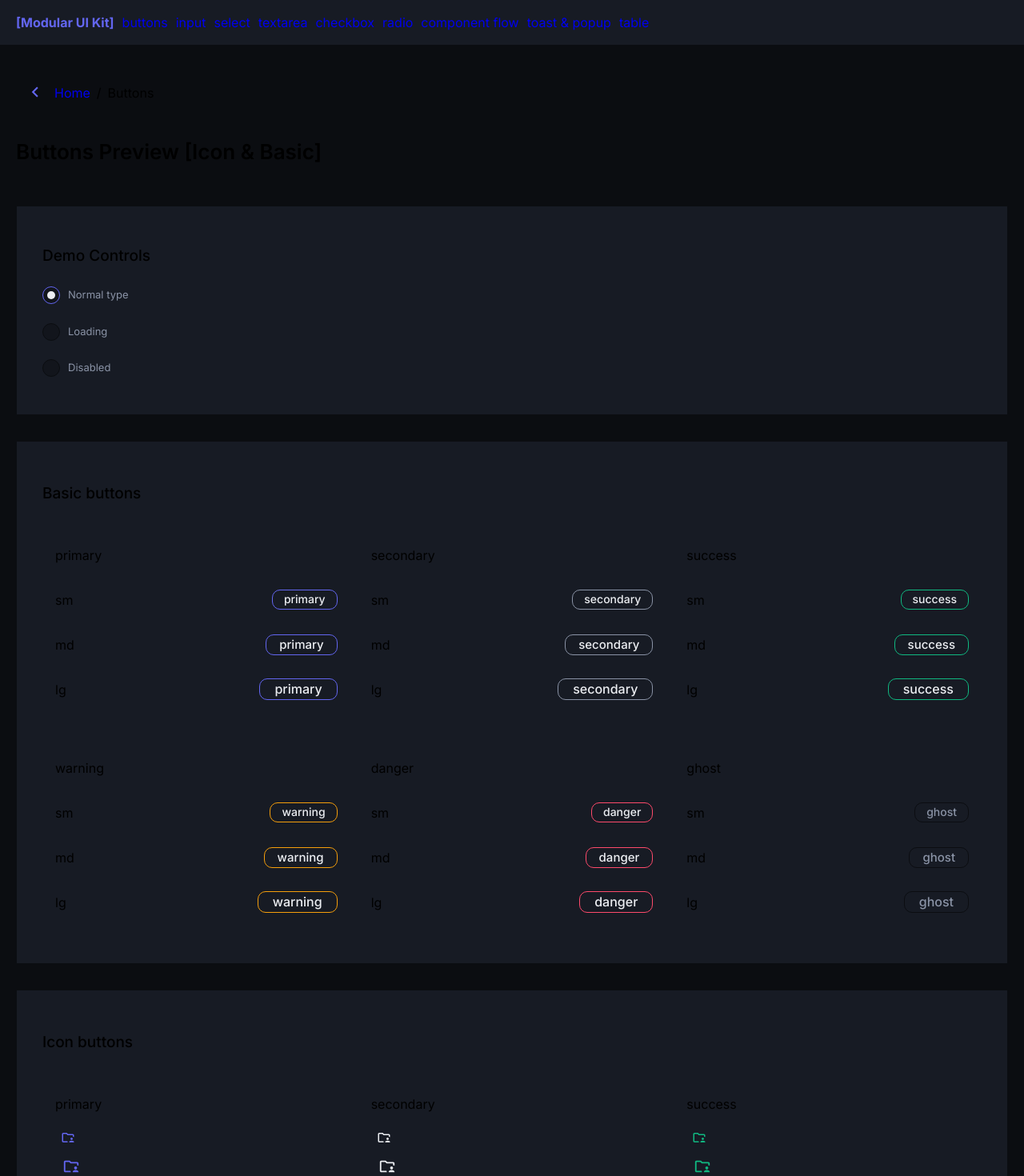
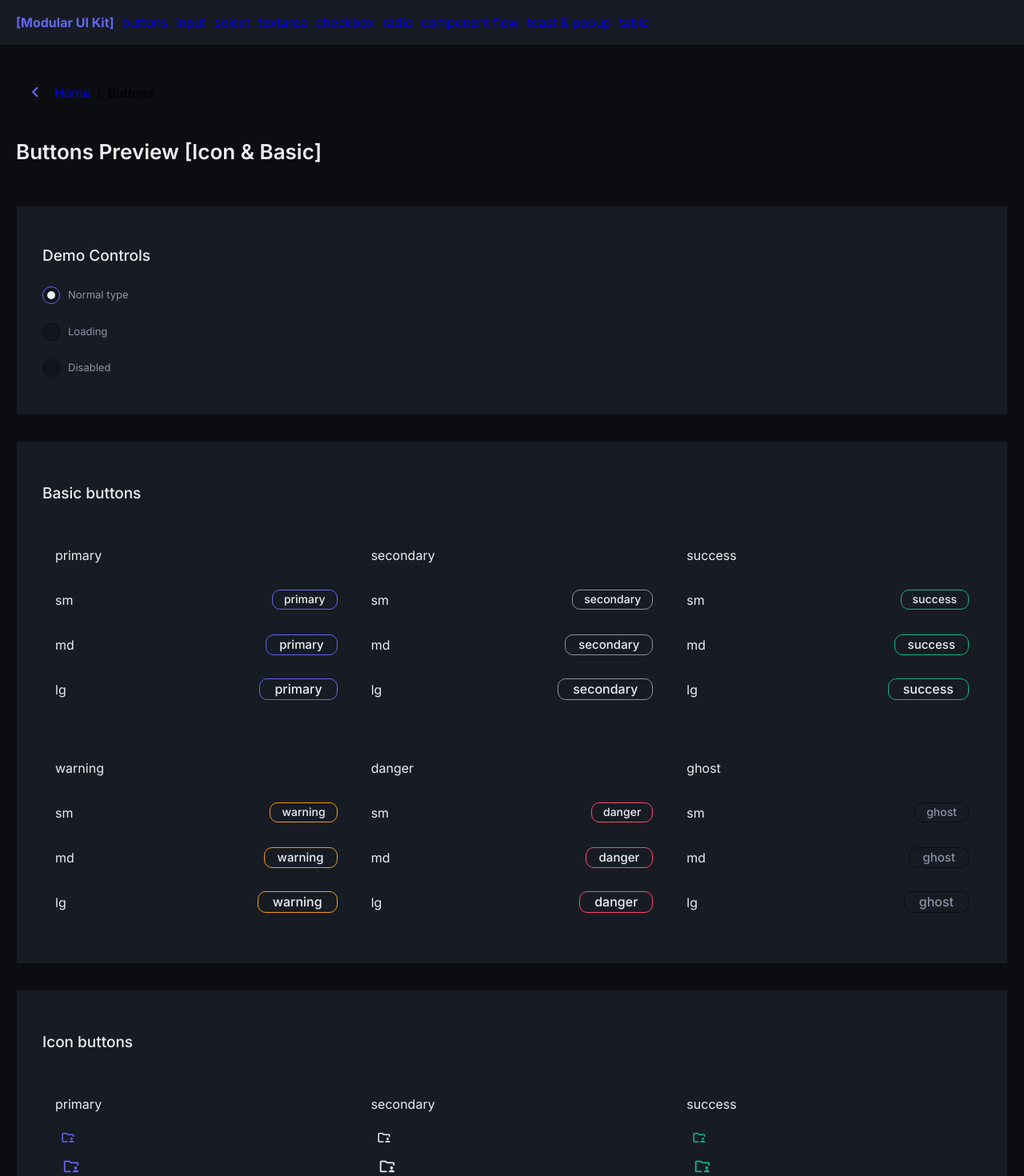
Before and after one commit to eugenia-vitinschii/modular-ui-kit, a Vue app: page /ui/buttons in a window 1280 px wide. Shown: the top 1470 px of the page at 80% size. Built offline with nearby package versions, Linux system fonts and the light colour scheme.

Commit message:
refactor(base-buttons): import BaseText, delete unused HTML

```diff
--- a/src/views/ButtonsView.vue
+++ b/src/views/ButtonsView.vue
@@ -3,25 +3,25 @@
       <div class="container">
          <div class="page__wrapper">
             <div class="page__header">
-               <h1 class="heading">Buttons Preview [Icon & Basic]</h1>
+               <base-text as="h1" :type="'heading'">Buttons Preview [Icon & Basic]</base-text>
             </div>
             <div class="page__content">
                <div class="demo-controls section">
-                  <h2 class="subheading">Demo Controls</h2>
+                  <base-text as="h2" :type="'subheading'">Demo Controls</base-text>
                   <base-radio value="normal" v-model="buttonState" name="buttons-demo" label="Normal type" />
                   <base-radio value="loading" v-model="buttonState" name="buttons-demo" label="Loading" />
                   <base-radio value="disabled" v-model="buttonState" name="buttons-demo" label="Disabled" />
                </div>
                <div class="section">
-                  <p class="subheading">Basic buttons</p>
+                  <base-text :type="'subheading'">Basic buttons</base-text>
                   <div class="buttons-grid">
                      <div class="button-card" v-for="variant in variants" :key="variant">
                         <div class="button-card__header">
-                           <p class="body-text">{{ variant }}</p>
+                           <base-text>{{ variant }}</base-text>
                         </div>
                         <div class="button-card__sizes">
                            <div class="button-card-row" v-for="size in sizes" :key="size">
-                              <p class="body-text">{{ size }}</p>
+                              <base-text>{{ size }}</base-text>
                               <base-button :variant="variant" :size="size" :loading="buttonState === 'loading'"
                                  :disabled="buttonState === 'disabled'">
                                  {{ variant }}</base-button>
@@ -30,12 +30,12 @@
                      </div>
                   </div>
                </div>
-               <div class=" section">
-                  <p class="subheading">Icon buttons</p>
+               <div class="section">
+                  <base-text as="h3" :type="'subheading'">Icon buttons</base-text>
                   <div class="buttons-grid">
                      <div class="button-card" v-for="variant in variants" :key="variant">
                         <div class="button-card__header">
-                           <p class="body-text">{{ variant }}</p>
+                           <base-text>{{ variant }}</base-text>
                         </div>
                         <div class="button-card__sizes">
                            <div class="button-card-row" v-for="size in sizes" :key="size">
@@ -65,6 +65,7 @@ import { ref } from 'vue'
 import BaseButton from '@/components/ui/buttons/BaseButton.vue';
 import BaseIconButton from '@/components/ui/buttons/BaseIconButton.vue';
 import BaseRadio from '@/components/ui/form/BaseRadio.vue';
+import BaseText from '@/components/ui/typography/BaseText.vue';
 
 /* TYPES */
 import type { UIButtonVariant, UISize } from '@/types/ui.types';
```
